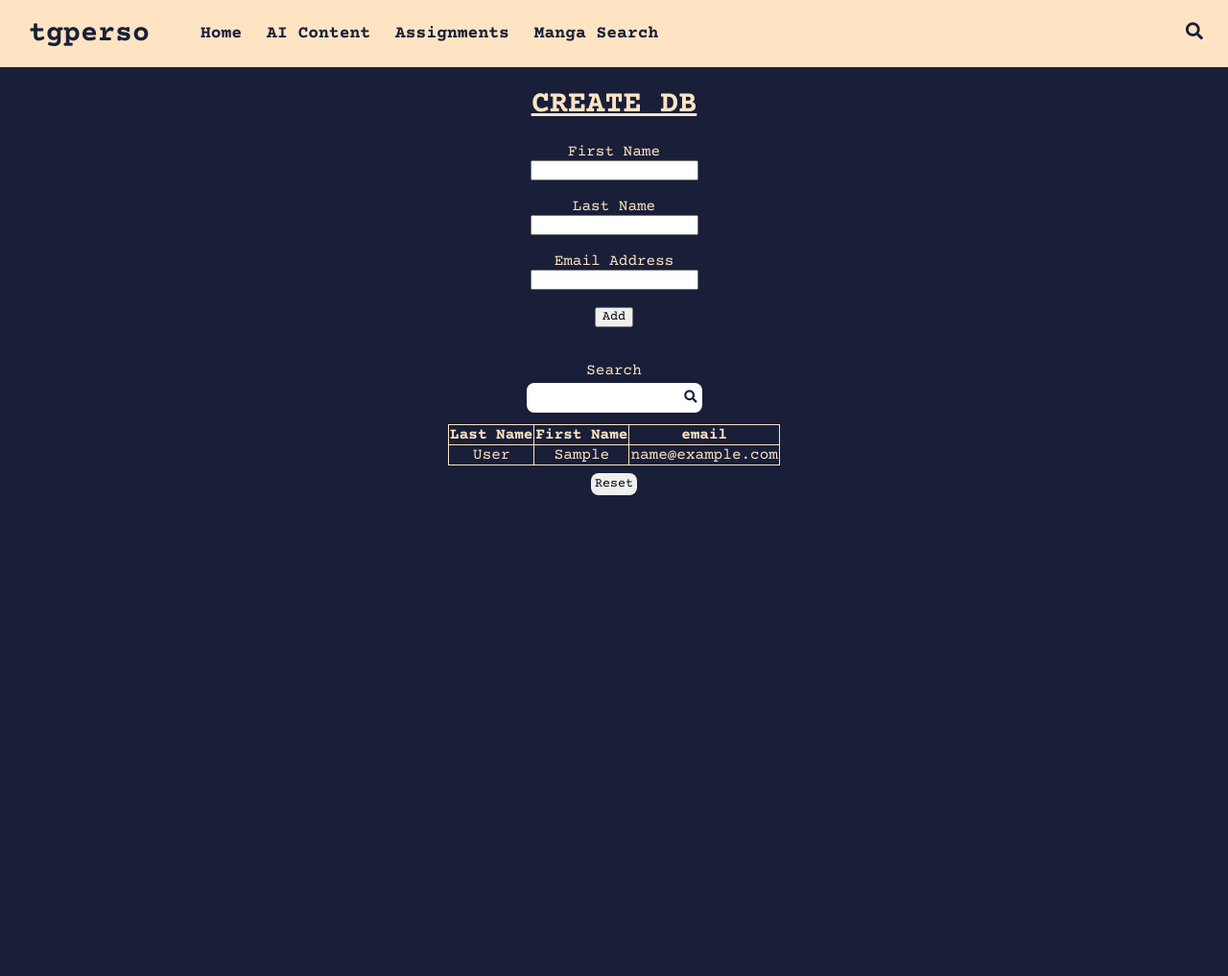
After one commit to TomPy19/3750-site, a PHP site: page /153469/index.php in a window 1280 px wide. The commit adds this page. Shown: the whole page at 96% size. Run offline with PHP 8.4, Linux system fonts and the light colour scheme; tables that the repository leaves empty or names only in its code hold one stand-in row (values such as "Sample post").

Commit message:
Add create.php, index.php, and search.php files for Create DB feature

```diff
--- /dev/null
+++ b/153469/index.php
@@ -0,0 +1,196 @@
+<!DOCTYPE html>
+<html lang="en">
+<head>
+  <meta charset="UTF-8">
+  <meta name="viewport" content="width=device-width, initial-scale=1.0">
+  <script src="https://code.jquery.com/jquery-3.7.1.min.js" integrity="sha256-/JqT3SQfawRcv/BIHPThkBvs0OEvtFFmqPF/lYI/Cxo=" crossorigin="anonymous"></script>
+  <link rel="stylesheet" href="../style.css">
+  <link rel="stylesheet" href="https://cdnjs.cloudflare.com/ajax/libs/font-awesome/6.4.2/css/all.min.css" integrity="sha512-z3gLpd7yknf1YoNbCzqRKc4qyor8gaKU1qmn+CShxbuBusANI9QpRohGBreCFkKxLhei6S9CQXFEbbKuqLg0DA==" crossorigin="anonymous" referrerpolicy="no-referrer" />
+  <?php require "../includes/header.html"?>
+  <title>CREATE DB</title>
+  <style>
+    form {
+      display: flex;
+      flex-direction: column;
+      align-items: center;
+    }
+    table {
+      border-collapse: collapse;
+    }
+    th, td {
+      border: 1px solid bisque;
+    }
+    .body-wrapper {
+      display: flex;
+      flex-direction: column;
+      align-items: center;
+    }
+    #search-form {
+      display: flex;
+      flex-direction: column;
+      align-items: center;
+    }
+    #search-input {
+      display: inline-block;
+      border: none;
+      padding: .5rem;
+      margin-top: .25rem;
+      border-radius: .5rem;
+    }
+    #search-input:focus {
+      outline: bisque solid 2px;
+    }
+    #search-submit {
+      display: inline-block;
+      position: relative;
+      right: -5rem;
+      top: -1.5rem;
+      border: none;
+      margin-bottom: -1.5rem;
+      background-color: transparent;
+      cursor: pointer;
+      color: #191F38;
+    }
+    #search-submit:hover {
+      color: #779;
+    }
+    #reset-btn {
+      margin-top: .5rem;
+      padding: .25rem;
+      border-radius: .5rem;
+      border: none;
+      cursor: pointer;
+    }
+  </style>
+</head>
+<body>
+  <div class="body-wrapper">
+    <h1>CREATE DB</h1>
+    <form id="add-person">
+      <label for="first-input">First Name</label>
+      <input type="text" name="first" id="first-input">
+      <br>
+      <label for="last-input">Last Name</label>
+      <input type="text" name="last" id="last-input">
+      <br>
+      <label for="email-input">Email Address</label>
+      <input type="email" name="email" id="email-input">
+      <br>
+      <button type="submit">Add</button>
+      <br><br>
+    </form>
+    <form id="search-form">
+      <label for="search-input">Search</label>
+      <input type="text" name="search" id="search-input">
+      <button type="submit" id="search-submit"><i class="fas fa-search"></i></button>
+    </form>
+    <br>
+    <table id="names-table">
+      <thead>
+        <tr>
+          <th>Last Name</th>
+          <th>First Name</th>
+          <th>email</th>
+        </tr>
+      </thead>
+      <tbody id="names-table-body">
+        <?php
+
+          $conn = new mysqli('185.28.21.204', 'u694427992_tgperso', 'Smartypants878!', 'u694427992_tgperso');
+
+          // Check database connection
+          if ($conn->connect_error) {
+              die("Connection failed: " . $conn->connect_error);
+          }
+
+          $sql = "SELECT * FROM Person";
+          $result = $conn->query($sql);
+          while ($row = $result->fetch_assoc()) {
+            echo "<tr>";
+            echo "<td>" . $row['last_name'] . "</td>";
+            echo "<td>" . $row['first_name'] . "</td>";
+            echo "<td>" . $row["email"] . "</td>";
+            echo "</tr>";
+          };
+        ?>
+      </tbody>
+    </table>
+    <button id="reset-btn">Reset</button>
+  </div>
+</body>
+</html>
+<script>
+$(document).ready(function(){
+  $('#add-person').submit(function(e){
+    e.preventDefault();
+    var data = $(this).serialize();
+    $.post({
+      url: 'create.php',
+      data: data,
+      success: function(data){
+        data = JSON.parse(data);
+        // console.log(data);
+        // console.log(data['last_name']);
+        // console.log(data['first_name']);
+        // console.log(data['email']);
+        $('#names-table-body').append(`
+          <tr>
+            <td>${data['last_name']}</td>
+            <td>${data['first_name']}</td>
+            <td>${data['email']}</td>
+          </tr>
+        `)
+      }
+    })
+  })
+
+  $("#search-form").submit(function(e) {
+    e.preventDefault();
+    var data = {
+      search: $('#search-input').val().toLowerCase()
+    };
+    $.post({
+      url: 'search.php',
+      data: data,
+      success: function(data){
+        data = JSON.parse(data);
+        console.log(data);
+        // console.log(data['last_name']);
+        // console.log(data['first_name']);
+        // console.log(data['email']);
+        $('#names-table-body').empty();
+        for (let i = 0; i < data.length; i++) {
+          $('#names-table-body').append(`
+            <tr>
+              <td>${data[i]['last_name']}</td>
+              <td>${data[i]['first_name']}</td>
+              <td>${data[i]['email']}</td>
+            </tr>
+          `)
+        }
+      }
+    })
+  })
+
+  $('#reset-btn').click(function(){
+    $('#names-table-body').empty();
+    $.post({
+      url: 'search.php',
+      data: {search: ''},
+      success: function(data){
+        data = JSON.parse(data);
+        console.log(data);
+        for (let i = 0; i < data.length; i++) {
+          $('#names-table-body').append(`
+            <tr>
+              <td>${data[i]['last_name']}</td>
+              <td>${data[i]['first_name']}</td>
+              <td>${data[i]['email']}</td>
+            </tr>
+          `)
+        }
+      }
+    })
+  })
+})
+</script>
--- a/694200/pages/home.php
+++ b/694200/pages/home.php
@@ -191,7 +191,7 @@
   // JavaScript code to handle the single entry function and set cookie info.
   function clickHandler(id) {
     let sortBy = $('#sort-dropdown').val();
-    //
+    // Set search value cookie if search field is not empty
     if ($('#search-field').val() != "") {
       sortBy = "SEARCH_MATCH";
       $.cookie('searchTerm', $('#search-field').val(), {path: '/'});
@@ -245,9 +245,6 @@
           variables: vars
         },
         success: function(resp) {
-          Handlebars.registerHelper('addOne', function(value) {
-            return value + 1;
-          });
           curPage = resp.data.Page.pageInfo.currentPage;
           if (curPage == 1) {
             $('#data').append('<div class="flex-grid"></div>')
--- a/includes/header-home.html
+++ b/includes/header-home.html
@@ -26,6 +26,7 @@
           <ul>
             <li><a href="./015836">Business Cards</a></li>
             <li><a href="./135795/prime.html">Prime Numbers</a></li>
+            <li><a href="./153469">Create DB</a></li>
             <li><a href="./156380">jQuery Demo</a></li>
             <li><a href="./235806">AJAX Demo</a></li>
             <li><a href="./246675">Live Search</a></li>
--- a/includes/header.html
+++ b/includes/header.html
@@ -27,6 +27,7 @@
             <li><a href="../694200/">Manga Search</a></li>
             <li><a href="../015836">Business Cards</a></li>
             <li><a href="../135795/prime.html">Prime Numbers</a></li>
+            <li><a href="../153469">Create DB</a></li>
             <li><a href="../156380">jQuery Demo</a></li>
             <li><a href="../235806">AJAX Demo</a></li>
             <li><a href="../246675">Live Search</a></li>
```
Also changed, not shown: 153469/create.php (added, +26 -0 lines), 153469/search.php (added, +27 -0 lines).
